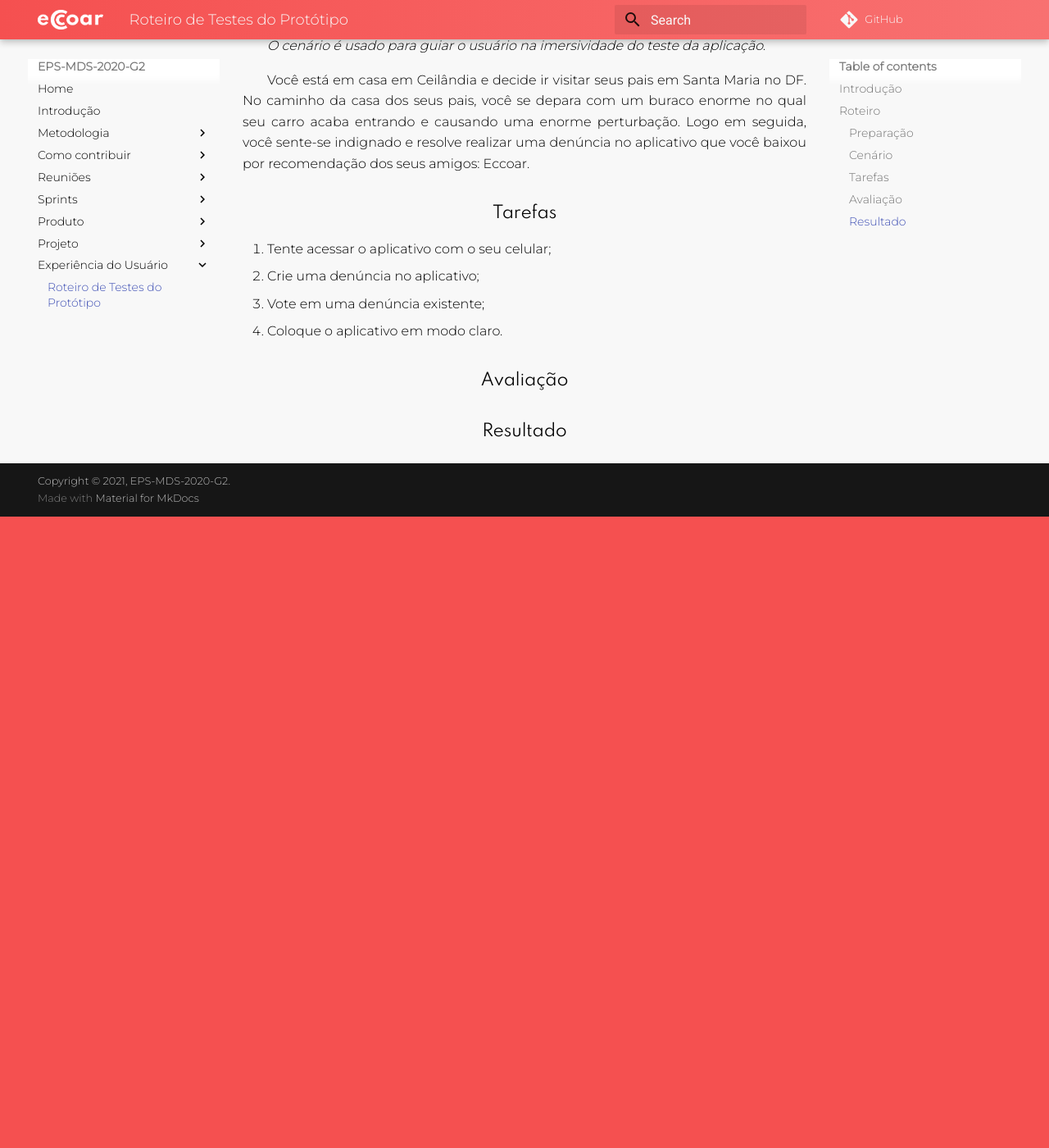
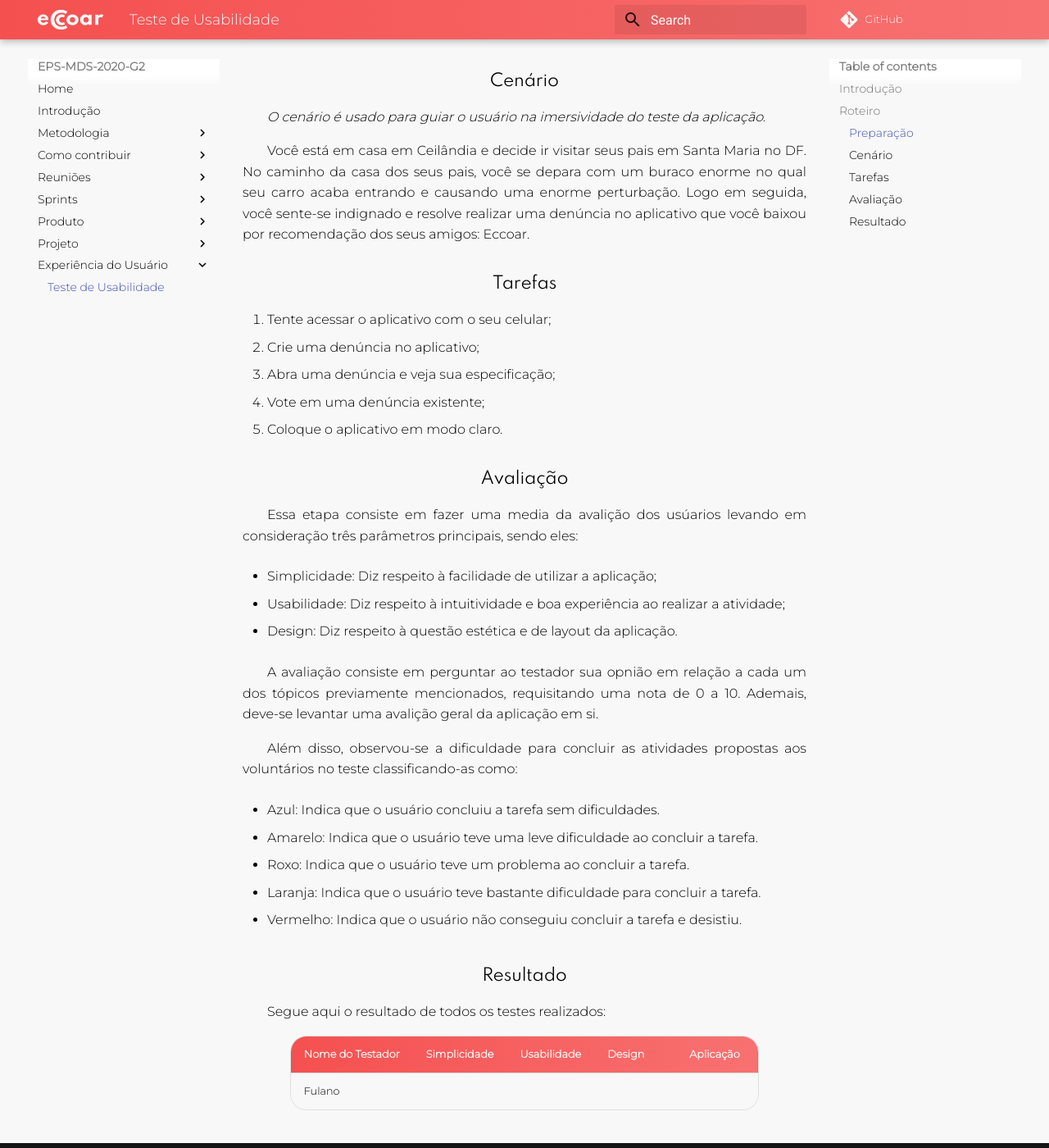
Before and after one commit to fga-eps-mds/2020.2-Eccoar, an MkDocs documentation site: the page built from docs/usuario/testesusabilidade.md, in a window 1280 px wide and 1400 px high, scrolled down 1310 px. Shown: the whole window at 82% size. Built offline with MkDocs 1.6.1 and Material for MkDocs 9.7.7, drawn with Linux system fonts in a browser that asks for light colours; comment, search, counter and statistics services are not loaded; old or Windows-style settings are respelled for this version of MkDocs; before the commit the page ends 1940 px from its top, so only the background shows below that; some of the changed text lies outside the part shown.

Commit message:
create the teste de usabilidade section

```diff
--- a/docs/usuario/testesusabilidade.md
+++ b/docs/usuario/testesusabilidade.md
@@ -3,6 +3,7 @@
 |Autor|Mudanças|Data|Versão|
 |--|--|--|--|
 |[Victor Buendia](https://github.com/Victor-Buendia)|Criação do documento; Adição de introdução, roteiro, preparação, cenário e tarefas.|11/03/21|0.1|
+|[Gabriel Sabanai](https://github.com/Sabanai104) e [Victor Buendia](https://github.com/Victor-Buendia)| Adição do tópico de avaliação e resultado|11/03/21|0.2|
 
 ## Introdução
 Os testes de usabilidade são importantes para garantir uma boa experiência do usuário no uso do **PRODUTO**. Sua importância está ligada com a viabilização da avaliação, dividida em três etapas: Simplicidade, que diz respeito à facilidade de utilizar e entender uma tarefa; Usabilidade, que diz respeito à experiência ao se realizar a atividade; e o Design, que diz respeito à questôes estéticas e de layout.
@@ -23,8 +24,37 @@ Você está em casa em Ceilândia e decide ir visitar seus pais em Santa Maria n
 ### Tarefas
 1. Tente acessar o aplicativo com o seu celular;
 1. Crie uma denúncia no aplicativo;
+1. Abra uma denúncia e veja sua especificação;
 1. Vote em uma denúncia existente;
 1. Coloque o aplicativo em modo claro.
 
 ### Avaliação
+Essa etapa consiste em fazer uma media da avalição dos usúarios levando em consideração três parâmetros principais, sendo eles:
+
+* Simplicidade: Diz respeito à facilidade de utilizar a aplicação;
+
+* Usabilidade: Diz respeito à intuitividade e boa experiência ao realizar a atividade;
+
+* Design: Diz respeito à questão estética e de layout da aplicação.
+
+A avaliação consiste em perguntar ao testador sua opnião em relação a cada um dos tópicos previamente mencionados, requisitando uma nota de 0 a 10. Ademais, deve-se levantar uma avalição geral da aplicação em si.
+
+Além disso, observou-se a dificuldade para concluir as atividades propostas aos voluntários no teste classificando-as como:
+
+* Azul: Indica que o usuário concluiu a tarefa sem dificuldades.
+
+* Amarelo: Indica que o usuário teve uma leve dificuldade ao concluir a tarefa.
+
+* Roxo: Indica que o usuário teve um problema ao concluir a tarefa.
+
+* Laranja: Indica que o usuário teve bastante dificuldade para concluir a tarefa.
+
+* Vermelho: Indica que o usuário não conseguiu concluir a tarefa e desistiu.
+
 ### Resultado
+
+Segue aqui o resultado de todos os testes realizados:
+
+|Nome do Testador|Simplicidade|Usabilidade|Design|Aplicação|
+|--|--|--|--|--|
+|Fulano
--- a/mkdocs.yml
+++ b/mkdocs.yml
@@ -81,4 +81,4 @@ pages:
       - Documento de Arquitetura: "projeto/documento-arquitetura.md"
       - Earned Value Management: "projeto/evm.md"
   - Experiência do Usuário:
-      - Roteiro de Testes do Protótipo: "usuario/testesusabilidade.md"
+      - Teste de Usabilidade: "usuario/testesusabilidade.md"
```
